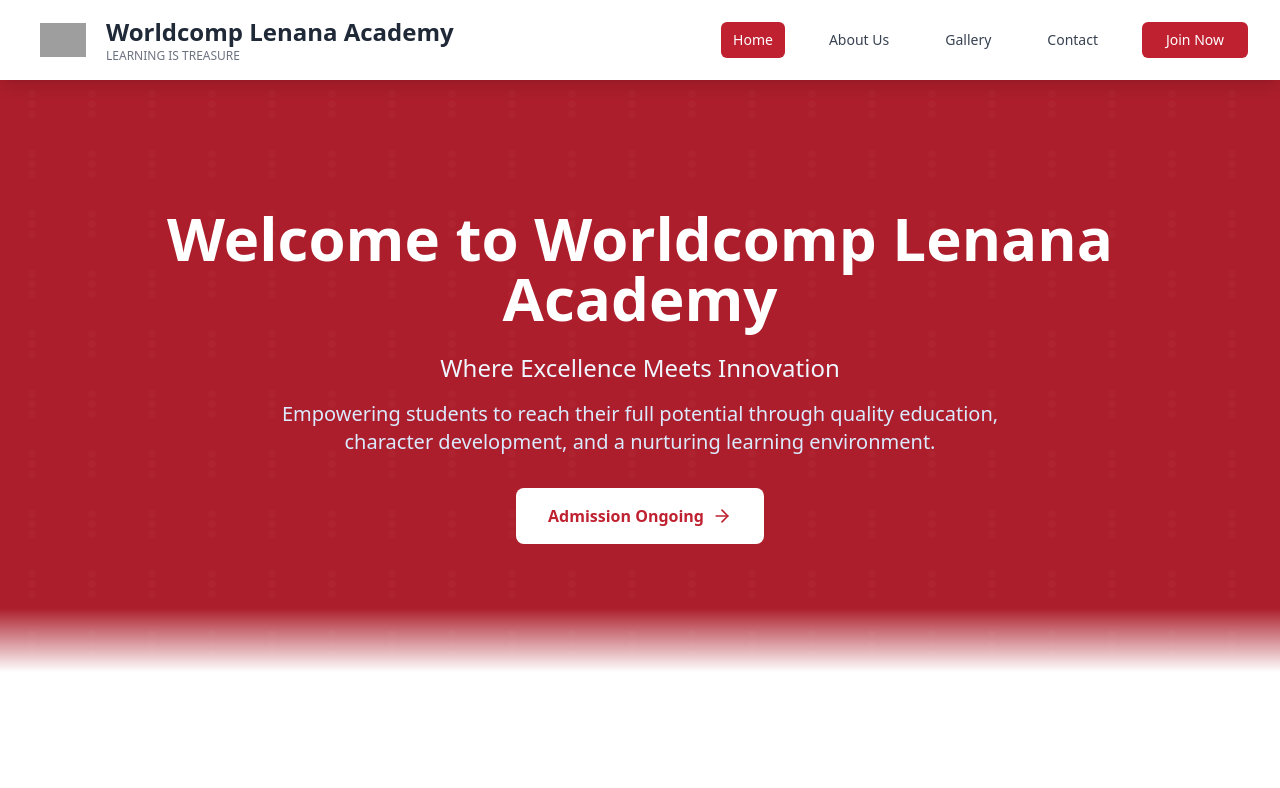
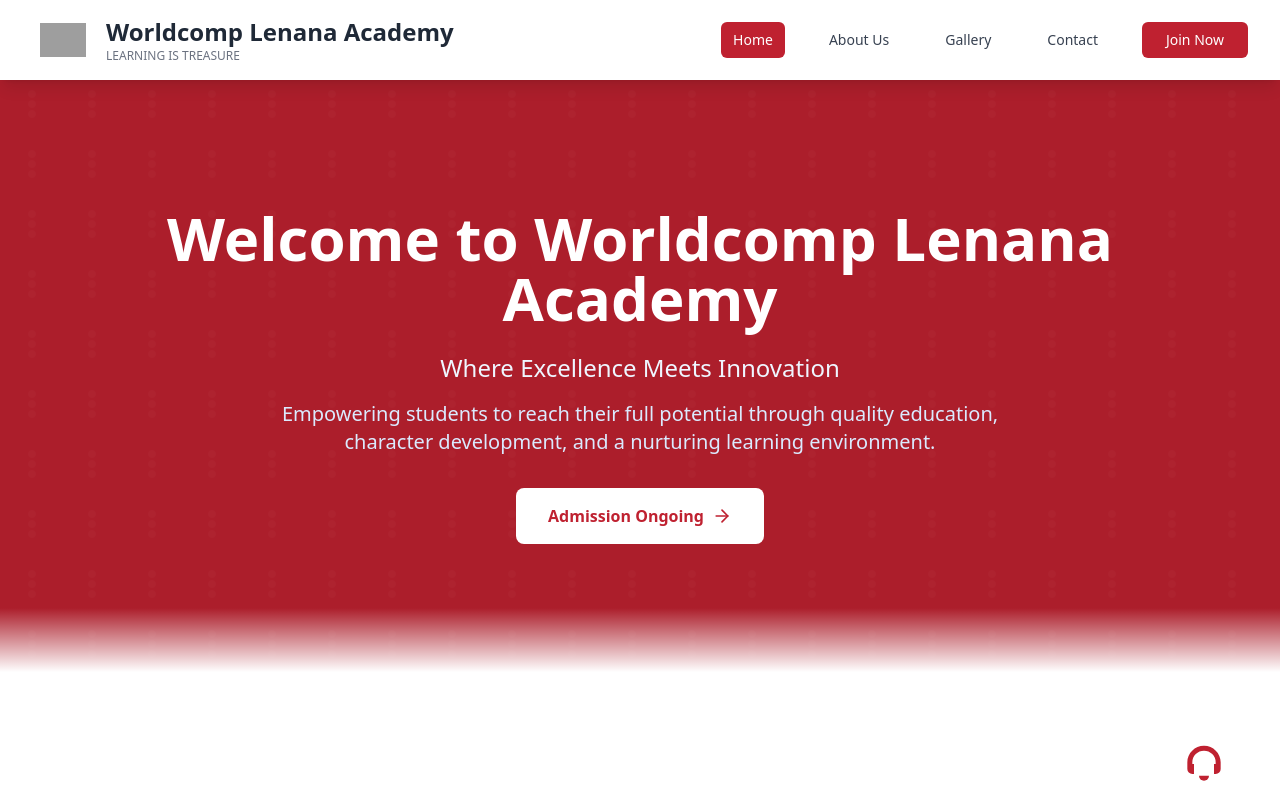
Before and after one commit to amsaul/worldcompSchoolWebsite, a React (Vite) app: page / in a window 1280 px wide. Shown: the top 788 px of the page. Built offline with nearby package versions, Linux system fonts and the light colour scheme; grey boxes are pictures that could not be loaded.

Commit message:
added the assistant logo and a popup

```diff
--- a/src/components/Footer.tsx
+++ b/src/components/Footer.tsx
@@ -1,7 +1,9 @@
 import { Link } from 'react-router-dom';
 import { GraduationCap, Phone, Mail, UserRound, MapPin, Facebook, Twitter, Instagram, Youtube } from 'lucide-react';
+import { useState } from 'react';
 
 const Footer = () => {
+  const [showPopup, setShowPopup] = useState(false);
   return (
     <footer className="bg-gray-900 text-gray-300">
       <div className="max-w-7xl mx-auto px-4 sm:px-6 lg:px-8 py-12">
@@ -115,8 +117,36 @@ const Footer = () => {
             &copy; {new Date().getFullYear()} Worldcomp Lenana Academy. All rights reserved.
           </p>
         </div>
-        <div>
-          <UserRound />
+        <div className="fixed bottom-4 right-4 mr-10">
+          {/* Online Support Icon (Headset SVG) */}
+          <svg
+            onClick={() => setShowPopup(true)}
+            xmlns="http://www.w3.org/2000/svg"
+            className="h-10 w-10 text-maroon hover:text-orange-600 transition-transform transform hover:scale-110 cursor-pointer"
+            fill="currentColor"
+            viewBox="0 0 24 24"
+          >
+            <path d="M12 1C6.477 1 2 5.477 2 11v4a3 3 0 003 3h1v-6H5v-1a7 7 0 0114 0v1h-1v6h1a3 3 0 003-3v-4c0-5.523-4.477-10-10-10z" />
+            <path d="M9 19a3 3 0 006 0h-6z" />
+          </svg>
+
+           {/* Popup Message */}
+            {showPopup && (
+              <div className="absolute bottom-14 right-0 bg-white border border-blue-200 rounded-lg shadow-lg p-4 w-64 animate-fade-in">
+                <h3 className="text-lg font-semibold text-blue-600 mb-2">
+                  Online Support
+                </h3>
+                <p className="text-gray-700 text-sm">
+                  Our online support system is currently under construction.
+                </p>
+                <button
+                  onClick={() => setShowPopup(false)}
+                  className="mt-3 bg-blue-500 hover:bg-blue-600 text-white px-3 py-1 rounded-lg text-sm"
+                >
+                  Close
+                </button>
+              </div>
+            )}
         </div>
       </div>
     </footer>
--- a/src/main.tsx
+++ b/src/main.tsx
@@ -3,6 +3,7 @@ import { createRoot } from 'react-dom/client';
 import App from './App.tsx';
 import './index.css';
 import './styles/ComingSoon.css'
+import './styles/Assistant.css'
 
 createRoot(document.getElementById('root')!).render(
   <StrictMode>
--- /dev/null
+++ b/src/styles/Assistant.css
@@ -0,0 +1,8 @@
+.floatingSupport{
+    width: 50px;
+    height: 50px;
+    background-color: #bf2130;
+    position: fixed;
+    left:0;
+    z-index: 999;
+}
```
